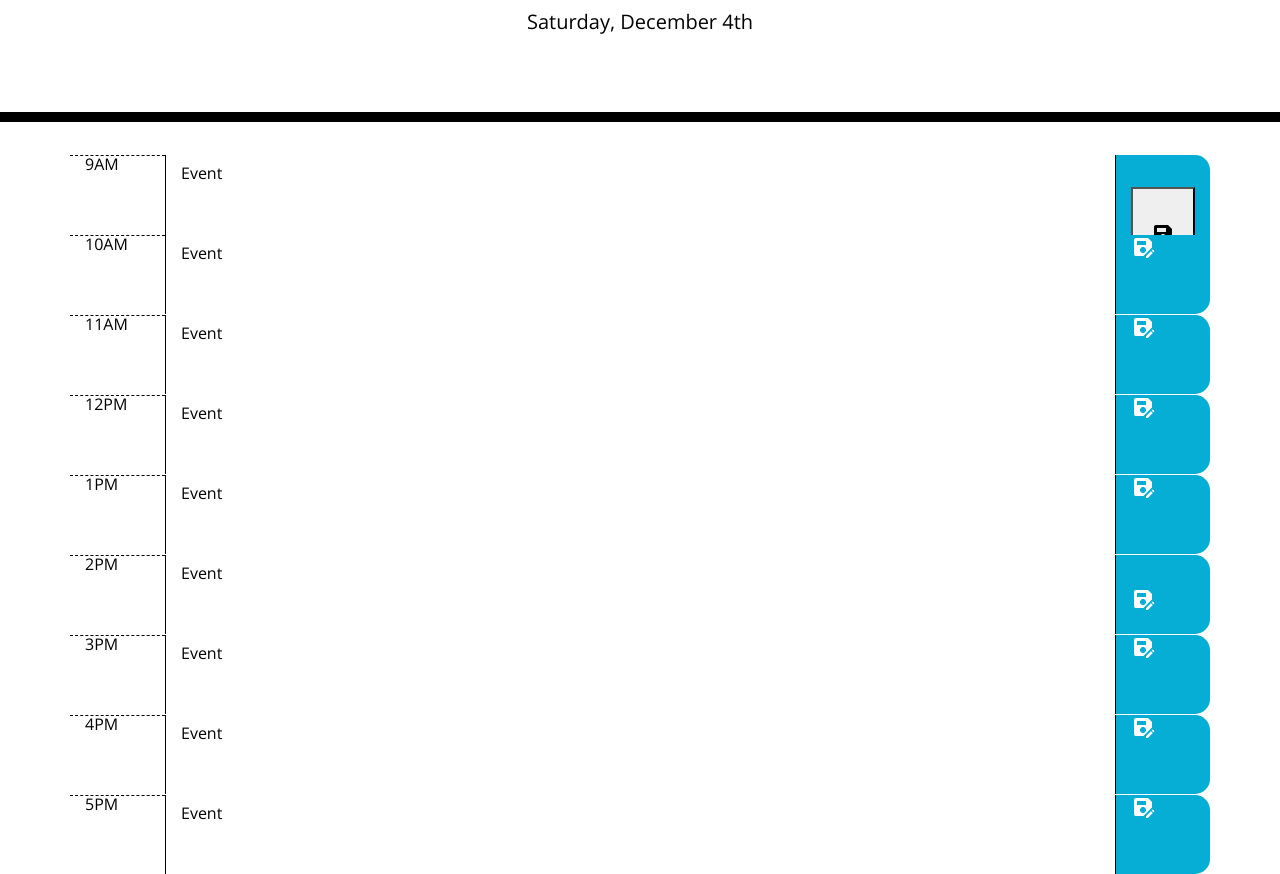
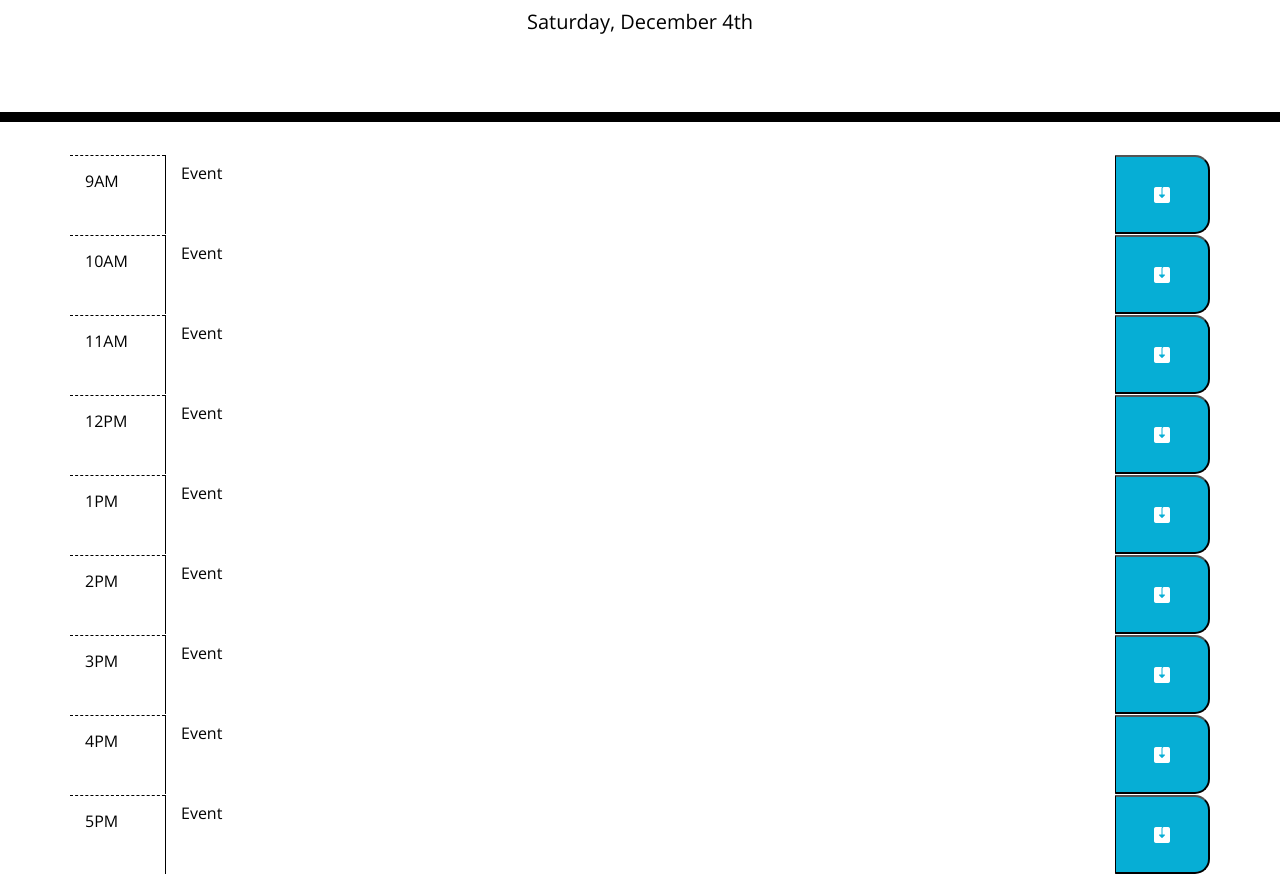
Before and after one commit to ddoherty6/05-Work-Day-Scheduler, a plain HTML site: page index.html in a window 1280 px wide. Shown: the part 182-1056 px from the top of the page. Drawn offline with nearby package versions, Linux system fonts and the light colour scheme.

Commit message:
finished static styling

```diff
--- a/Assets/css/style.css
+++ b/Assets/css/style.css
@@ -31,7 +31,7 @@ textarea{
 }
 
 .row {
-  white-space: pre-wrap;
+  /* white-space: pre-wrap; I don't believe this is doing anything helpful*/
   height: 80px;
   border-top: 1px solid white;;
 }
@@ -40,6 +40,7 @@ textarea{
   background-color: #ffffff;
   color: #000000;
   border-top: 1px dashed #000000;
+  padding-top: 1.5%; /* Added this - I dont know how else to match the spacing in the mock-up*/
 }
 
 .past {
@@ -63,6 +64,7 @@ textarea{
   border-bottom-right-radius: 15px;
   background-color: #06AED5;
   color: white;
+  vertical-align: middle;
 }
 
 .saveBtn i:hover {
--- a/Assets/js/script.js
+++ b/Assets/js/script.js
@@ -1 +1,13 @@
 $("#currentDay").text(moment().format("dddd, MMMM Do")); //display current day in header
+
+
+var timeStyling = function(currentTime) {
+    descriptionEls = $("textarea");
+
+    descriptionEls.array.forEach(element => {
+
+
+    });
+
+
+}
--- a/index.html
+++ b/index.html
@@ -18,8 +18,7 @@
       href="https://fonts.googleapis.com/css?family=Open+Sans&display=swap"
       rel="stylesheet"
     />
-    <link href="https://fonts.googleapis.com/icon?family=Material+Icons"
-      rel="stylesheet">
+    <link rel="stylesheet" href="https://cdn.jsdelivr.net/npm/bootstrap-icons@1.3.0/font/bootstrap-icons.css">
     <link rel="stylesheet" href="./Assets/css/style.css" />
     <title>Work Day Scheduler</title>
   </head>
@@ -30,56 +29,70 @@
       <p class="lead">A simple calendar app for scheduling your work day</p>
       <p id="currentDay" class="lead"></p>
     </header>
+
     <div class="container">
       <article id="9am" class="row">
         <div class="col-1 hour">9AM</div>
-        <textarea class="col-10">Event</textarea>
-        <div class="col-1 saveBtn">
-          <button class="description">
-            <span class="material-icons">save_as</span>
-          </button>
-        </div>
+        <textarea class="col-10 description">Event</textarea>
+        <button class="col-1 saveBtn">
+          <i class="bi bi-save2-fill"></i>
+        </button>
       </article>
       <article id="10am" class="row">
         <div class="col-1 hour">10AM</div>
         <textarea class="col-10">Event</textarea>
-        <div class="col-1 saveBtn"><span class="material-icons">save_as</span></div>
+        <button class="col-1 saveBtn">
+          <i class="bi bi-save2-fill"></i>
+        </button>
       </article>
       <article id="11am" class="row">
         <div class="col-1 hour">11AM</div>
         <textarea class="col-10">Event</textarea>
-        <div class="col-1 saveBtn"><span class="material-icons">save_as</span></div>
+        <button class="col-1 saveBtn">
+          <i class="bi bi-save2-fill"></i>
+        </button>
       </article>
       <article id="12am" class="row">
         <div class="col-1 hour">12PM</div>
         <textarea class="col-10">Event</textarea>
-        <div class="col-1 saveBtn"><span class="material-icons">save_as</span></div>
+        <button class="col-1 saveBtn">
+          <i class="bi bi-save2-fill"></i>
+        </button>
       </article>
       <article id="1pm" class="row">
         <div class="col-1 hour">1PM</div>
         <textarea class="col-10">Event</textarea>
-        <div class="col-1 saveBtn"><span class="material-icons">save_as</span></div>
+        <button class="col-1 saveBtn">
+          <i class="bi bi-save2-fill"></i>
+        </button>
       </article>
       <article id="2pm" class="row">
         <div class="col-1 hour">2PM</div>
         <textarea class="col-10">Event</textarea>
-        <div class="col-1 saveBtn">
-          <span class="material-icons">save_as</span></div>
+        <button class="col-1 saveBtn">
+          <i class="bi bi-save2-fill"></i>
+        </button>
       </article>
       <article id="3pm" class="row">
         <div class="col-1 hour">3PM</div>
         <textarea class="col-10">Event</textarea>
-        <div class="col-1 saveBtn"><span class="material-icons">save_as</span></div>
+        <button class="col-1 saveBtn">
+          <i class="bi bi-save2-fill"></i>
+        </button>
       </article>
       <article id="4pm" class="row">
         <div class="col-1 hour">4PM</div>
         <textarea class="col-10">Event</textarea>
-        <div class="col-1 saveBtn"><span class="material-icons">save_as</span></div>
+        <button class="col-1 saveBtn">
+          <i class="bi bi-save2-fill"></i>
+        </button>
       </article>
       <article id="5pm" class="row">
         <div class="col-1 hour">5PM</div>
         <textarea class="col-10">Event</textarea>
-        <div class="col-1 saveBtn"><span class="material-icons">save_as</span></div>
+        <button class="col-1 saveBtn">
+          <i class="bi bi-save2-fill"></i>
+        </button>
       </article>
     </div>
 
```
